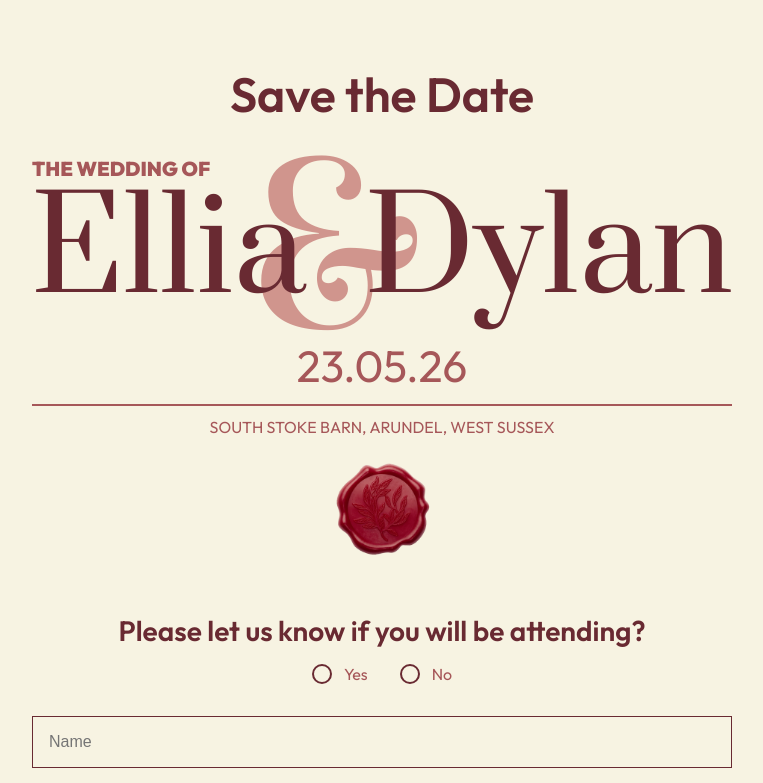
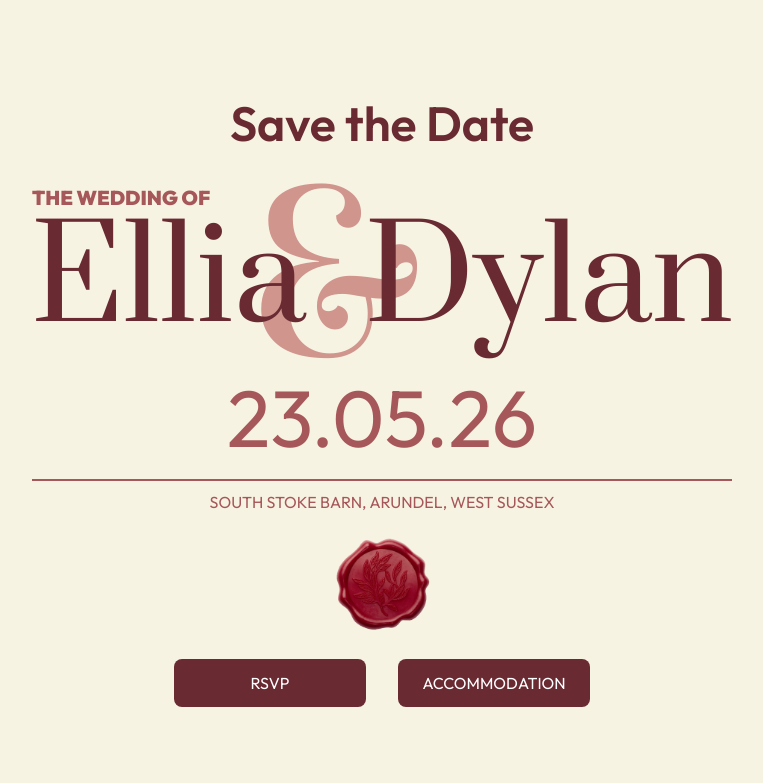
Before and after one commit to GarySimons/ellia-dylan-wedding, a React (Create React App) app: page /save-the-date in a window 1280 px wide. Shown: the top 783 px of the page, without its empty margins (258-1021 px from the left). Built offline with nearby package versions, Linux system fonts and the light colour scheme; a web font is replaced by a local one.

Commit message:
Buttons added to Save date page

```diff
--- /dev/null
+++ b/src/components/Shared/ReusableButton.js
@@ -0,0 +1,13 @@
+import React from "react";
+import "./ReusableButtonStyles.scss";
+import { Link } from "react-router-dom";
+
+const ReusableButton = ({ to, children, className = "" }) => {
+  return (
+    <Link to={to} className={`reusable-button ${className}`}>
+      {children}
+    </Link>
+  );
+};
+
+export default ReusableButton;
--- /dev/null
+++ b/src/components/Shared/ReusableButtonStyles.scss
@@ -0,0 +1,20 @@
+@import "../../assets/colors.sass";
+
+.reusable-button {
+    display: flex;
+    justify-content: center;
+    align-items: center;
+    background-color: $main-red;
+    color: white;
+    height: 3rem;
+    width: 12rem;
+    font-size: 1rem;
+    border: none;
+    border-radius: 0.5rem;
+    cursor: pointer;
+    transition: background-color 0.2s ease;
+
+    &:hover {
+      background-color: #a65759;
+    }
+  }
--- a/src/routes/HomeStyles.scss
+++ b/src/routes/HomeStyles.scss
@@ -105,7 +105,7 @@
       font-size: 2.5rem;
 
       @media (min-width: 480px) {
-        font-size: 2.75rem;
+        font-size: 5rem;
       }
     }
   }
@@ -209,15 +209,15 @@
 .save-container {
   display: flex;
   flex-direction: column;
-  justify-content: flex-start;
+  justify-content: center;
   align-items: center;
-  width: 90vw;
-  max-width: 700px;
-  min-height: 75vh;
   margin: 1rem auto 0rem auto;
   text-align: center;
+  gap: 1rem;
 
   @media screen and (min-width:420px) {
-    margin: 3rem auto 4rem auto;
+    margin: 1.2rem auto 4rem auto;
+    flex-direction: row;
+    gap: 2rem;
   }
 }
--- a/src/routes/SaveDate.js
+++ b/src/routes/SaveDate.js
@@ -1,10 +1,8 @@
 import React from "react";
-import Navbar from "../components/Navbar";
 import Footer from "../components/Footer";
-import EmailForm from "../components/EmailForm";
 import waxSeal from "../assets/wax-seal.png";
 import "./HomeStyles.scss";
-import SaveForm from "../components/SaveForm";
+import ReusableButton from "../components/Shared/ReusableButton";
 
 const SaveDate = () => {
   return (
@@ -26,7 +24,8 @@ const SaveDate = () => {
         </div>
         <img src={waxSeal} alt="Wax Seal" className="wax-image save" />
         <div className="save-container">
-          <SaveForm />
+          <ReusableButton to="/contact">RSVP</ReusableButton>
+          <ReusableButton to="/accommodation">ACCOMMODATION</ReusableButton>
         </div>
       </div>
 
```
